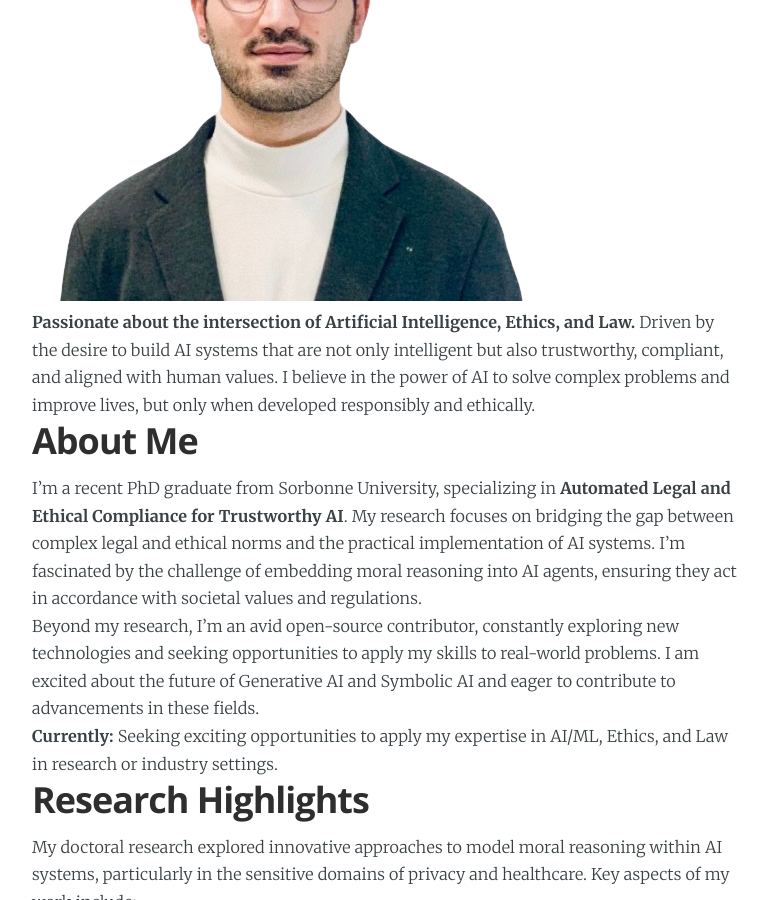
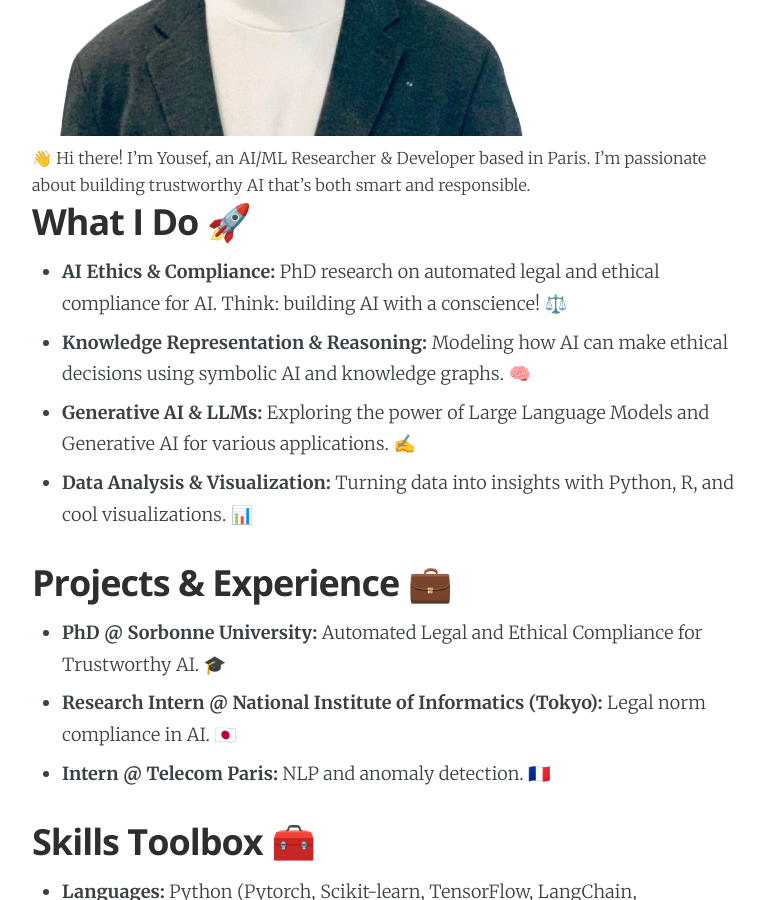
Before and after one commit to heritai/heritai.github.io, a Jekyll site: the page built from index.md, in a window 1280 px wide and 900 px high, scrolled down 1314 px. Shown: the whole window, without its empty margins (253-1021 px from the left). Built offline with Jekyll 4.4.1, drawn with Linux system fonts in a browser that asks for light colours; nearby versions of some CDN libraries; some of the changed text lies outside the part shown.

Commit message:
Update index.md

```diff
--- a/index.md
+++ b/index.md
@@ -8,112 +8,61 @@
 current: home
 ---
 
-# Yousef Taheri: AI/ML Researcher & Developer
-
-[![GitHub](https://img.shields.io/badge/GitHub-Profile-blue?logo=github)](https://github.com/yousef-taheri)
-[![LinkedIn](https://img.shields.io/badge/LinkedIn-Profile-blue?logo=linkedin)](https://www.linkedin.com/in/yousef-taheri-0403205a/)
 
 
 <!--  Insert Your Photo Here -->
 ![Your Photo](/assets/images/portrait.png) <!-- Replace with your image path -->
 
-**Passionate about the intersection of Artificial Intelligence, Ethics, and Law.**  Driven by the desire to build AI systems that are not only intelligent but also trustworthy, compliant, and aligned with human values.  I believe in the power of AI to solve complex problems and improve lives, but only when developed responsibly and ethically.
 
+👋 Hi there! I'm Yousef, an AI/ML Researcher & Developer based in Paris. I'm passionate about building trustworthy AI that's both smart and responsible.
 
-## About Me
+## What I Do 🚀
 
-I'm a recent PhD graduate from Sorbonne University, specializing in **Automated Legal and Ethical Compliance for Trustworthy AI**. My research focuses on bridging the gap between complex legal and ethical norms and the practical implementation of AI systems. I'm fascinated by the challenge of embedding moral reasoning into AI agents, ensuring they act in accordance with societal values and regulations.
+*   **AI Ethics & Compliance:**  PhD research on automated legal and ethical compliance for AI.  Think: building AI with a conscience! ⚖️
+*   **Knowledge Representation & Reasoning:**  Modeling how AI can make ethical decisions using symbolic AI and knowledge graphs. 🧠
+*   **Generative AI & LLMs:**  Exploring the power of Large Language Models and Generative AI for various applications. ✍️
+*   **Data Analysis & Visualization:**  Turning data into insights with Python, R, and cool visualizations. 📊
 
-Beyond my research, I'm an avid open-source contributor, constantly exploring new technologies and seeking opportunities to apply my skills to real-world problems. I am excited about the future of Generative AI and Symbolic AI and eager to contribute to advancements in these fields.
+## Projects & Experience 💼
 
-**Currently:** Seeking exciting opportunities to apply my expertise in AI/ML, Ethics, and Law in research or industry settings.
+*   **PhD @ Sorbonne University:**  Automated Legal and Ethical Compliance for Trustworthy AI. 🎓
+*   **Research Intern @ National Institute of Informatics (Tokyo):**  Legal norm compliance in AI.  🇯🇵
+*   **Intern @ Telecom Paris:** NLP and anomaly detection. 🇫🇷
 
-## Research Highlights
+## Skills Toolbox 🧰
 
-My doctoral research explored innovative approaches to model moral reasoning within AI systems, particularly in the sensitive domains of privacy and healthcare. Key aspects of my work include:
+*   **Languages:** Python (Pytorch, Scikit-learn, TensorFlow, LangChain, LangGraph, CrewAI), R, Java, Prolog, ASP
+*   **Databases:** SQL, Neo4j, Spark SQL
+*   **Keywords:** Machine Learning, Deep Learning, Reinforcement Learning, Generative AI, LLMs, Symbolic AI, Knowledge Representation
 
-*   **Developing and Testing Models of Moral Reasoning:** Employing knowledge representation techniques (like Answer Set Programming and other symbolic methods) to formally represent ethical principles and legal rules, enabling AI agents to reason about and adhere to them.
-*   **Interdisciplinary AI Ethics Research:** Actively engaging in discussions and collaborations with experts from diverse fields, including law, philosophy, and computer science, to address the complex ethical challenges posed by AI.
-*   **Focus on Trustworthy AI:** My dissertation, "Modeling automated legal and ethical compliance for trustworthy AI," delves into creating AI systems that are transparent, accountable, and aligned with human values.  You can find it here: [https://theses.fr/2024SORUS225](https://theses.fr/2024SORUS225)
+## Awards & Achievements 🏆
 
-**Key Contributions:**
+*   1st Place - Data Mining Cup 🥇
+*   2nd Place - Student Olympiad in Statistics 🥈
+*   Top rankings in university entrance exams and national competitions! 💯
 
-*   Developed novel methods for integrating ethical considerations into AI decision-making processes.
-*   Published research in leading AI ethics conferences and journals (see Publications section below).
-*   Presented my work at international workshops and seminars.
+## Find Me Online 🌐
 
-## Experience
+*   GitHub: [github.com/yousef-taheri](github.com/yousef-taheri)
+*   LinkedIn: [linkedin.com/in/yousef-taheri-0403205a/](linkedin.com/in/yousef-taheri-0403205a/)
+*   Email: [ytaheris@gmail.com](mailto:ytaheris@gmail.com)
+*   Google Scholar: [Link to your Google Scholar page] (Add your google scholar link)
+* [![GitHub](https://img.shields.io/badge/GitHub-Profile-blue?logo=github)](https://github.com/yousef-taheri)
+* [![LinkedIn](https://img.shields.io/badge/LinkedIn-Profile-blue?logo=linkedin)](https://www.linkedin.com/in/yousef-taheri-0403205a/)
 
-*   **PhD in AI, Sorbonne University, Paris, France (APR 2021 - SEP 2024)**
-    *   Dissertation: Automated Legal and Ethical Compliance for Trustworthy AI
-    *   Developed and tested models of moral reasoning using knowledge representation tools in privacy and health care domains.
-    *   Conducted literature reviews, authored manuscripts, and engaged in interdisciplinary AI ethics research.
-*   **Research Intern, National Institute of Informatics, Tokyo, Japan (NOV 2023 - FEB 2024)**
-    *   Researched legal norm compliance in AI.
-    *   Tested conflicting scenarios with legal and ethical norms.
-    *   Case studied a robotic delivery system in health care using ASP, Python.
-*   **Internship, Telecom Paris, France (APR 2021 - OCT 2021)**
-    *   Researched on NLP.
-    *   Applied anomaly detection methods on textual data using Python and scikit-learn.
+## Publications 📚
 
-## Education
+Check out my research on Google Scholar for a full list!
 
-*   **Master (M2) - Algorithms and Learning, Sorbonne University (SEP 2019 - OCT 2020)**
-    *   Thesis: Anomaly Detection on Textual Data
-*   **Master - Mathematical Statistics, University of Tehran (SEP 2017 - SEP 2019)**
-    *   Thesis: Applying Hidden Markov Models on Financial Data
-*   **Bachelor’s - Applied Statistics, University of Tehran (SEP 2012 - AUG 2017)**
-    *   Project: Implementation of Sampling methods in Excel VBA
-
-## Skills
-
-**Keywords:** Machine Learning, Deep Learning, Reinforcement Learning, Generative AI, LLMs, Data Analysis, Data Visualizations, Symbolic AI, Knowledge Representation, AI Ethics, Responsible AI, LegalTech, Tutoring and Teaching Assistance.
-
-**Programming Languages:** Python (Pytorch, Scikit-learn, TensorFlow, Gym, Numpy, Pandas, Matplotlib), MLflow, LLM libraries (LangChain, LangGraph, CrewAI), R, Java, Visual Basic, Git, Docker, Prolog, Answer Set Programming.
-
-**Databases:** SQL, Neo4j, Spark SQL.
-
-**Softwares:** SPSS, Minitab, SAS, Knime, Microsoft Office packages, Adobe Photoshop, Illustrator and InDesign.
-
-**Languages:** English (Fluent), French (Advanced), Persian (Native).
-
----
-
-## Publications
-
-A more comprehensive list can be found on my [Google Scholar profile](link to your Google Scholar).
-
-*   Taheri, Y., 2024. Modeling automated legal and ethical compliance for trustworthy AI (Doctoral dissertation, Sorbonne Université). Supervised by Jean-Gabriel Ganascia and Gauvain Bourgne, https://theses.fr/2024SORUS225
+*   Taheri, Y., 2024. Modeling automated legal and ethical compliance for trustworthy AI (Doctoral dissertation, Sorbonne Université).
 *   Taheri, Y., Bourgne, G. and Ganascia, J.G., "Modelling integration of responsible AI values for ethical decision making." 2nd Workshop on Computational Machine Ethics - KR, 2023.
 *   Taheri, Y., Bourgne, G. and Ganascia, J.G., "A compliance mechanism for planning in the privacy domain using policies." JSAI International Symposium on Artificial Intelligence, pp. 77-92. Cham: Springer Nature Switzerland, 2021.
-*   Hayashi, H., Mitsikas, T., Taheri, Y., Tsushima, K., Schäfermeier, R., Bourgne, G., Ganascia, J.G., Paschke, A. and Satoh, K.. "Multi-agent online planning architecture for real-time compliance." 17th International Rule Challenge and 7th Doctoral Consortium@ RuleML+ RR 2023.
+*   Hayashi, H., Mitsikas, T., Taheri, Y., Tsushima, K., Schäfermeier, R., Bourgne, G., Ganascia, J.G., Paschke, A. and Satoh, K.. "Multi-agent online planning architecture for real-time compliance. " 17th International Rule Challenge and 7th Doctoral Consortium@ RuleML+ RR 2023.
 
----
+## Interests ✨
 
-## Honors and Awards
+Open Source, Generative AI, Symbolic AI, Cognitive Science, Philosophy, Art 🎨. Let's build something amazing!
 
-*   **1st Place**, 2nd Data Mining Cup (MAR 2019): Led a team to develop the top model for airline demand prediction and route planning among 40+ teams.
-*   **2nd Place (Silver Medal)**, 22nd Student Olympiad in Statistics (JUL 2017)
-*   **2nd Place**, University Entrance Exam (Masters) (MAY 2017): Ranked 2nd out of 1011 participants.
-*   **1st Place (Team) & 3rd Place (Solo)**, 17th National Student Competition in Statistics (JUN 2016)
+## Contact ✉️
 
----
-
-## Interests
-
-Beyond my professional pursuits, I am passionate about:
-
-*   **Open Source Projects:** Contributing to the development of cutting-edge AI tools and libraries.
-*   **Generative AI & LLMs:** Exploring the creative potential and ethical implications of large language models.
-*   **Symbolic AI:** Investigating the role of knowledge representation and reasoning in building more robust and explainable AI systems.
-*   **Statistical Data Analysis:** Leveraging statistical methods to extract meaningful insights from complex datasets.
-*   **Cognitive Sciences:** Understanding the human mind and how it can inspire the development of more intelligent machines.
-*   **Philosophy & Art:**  I find inspiration in philosophical ideas and artistic expression, believing they provide valuable perspectives on the human condition and the goals of AI.
-
-## Let's Connect!
-
-I am always open to discussing new opportunities, collaborations, or simply chatting about the latest advancements in AI. Feel free to reach out!
-
-
-*   **GitHub:** [github.com/yousef-taheri](https://github.com/yousef-taheri)
-*   **LinkedIn:** [linkedin.com/yousef-taheri-0403205a/](https://www.linkedin.com/yousef-taheri-0403205a/)
+Feel free to reach out for collaborations, discussions, or just to say hello! 👋
```
